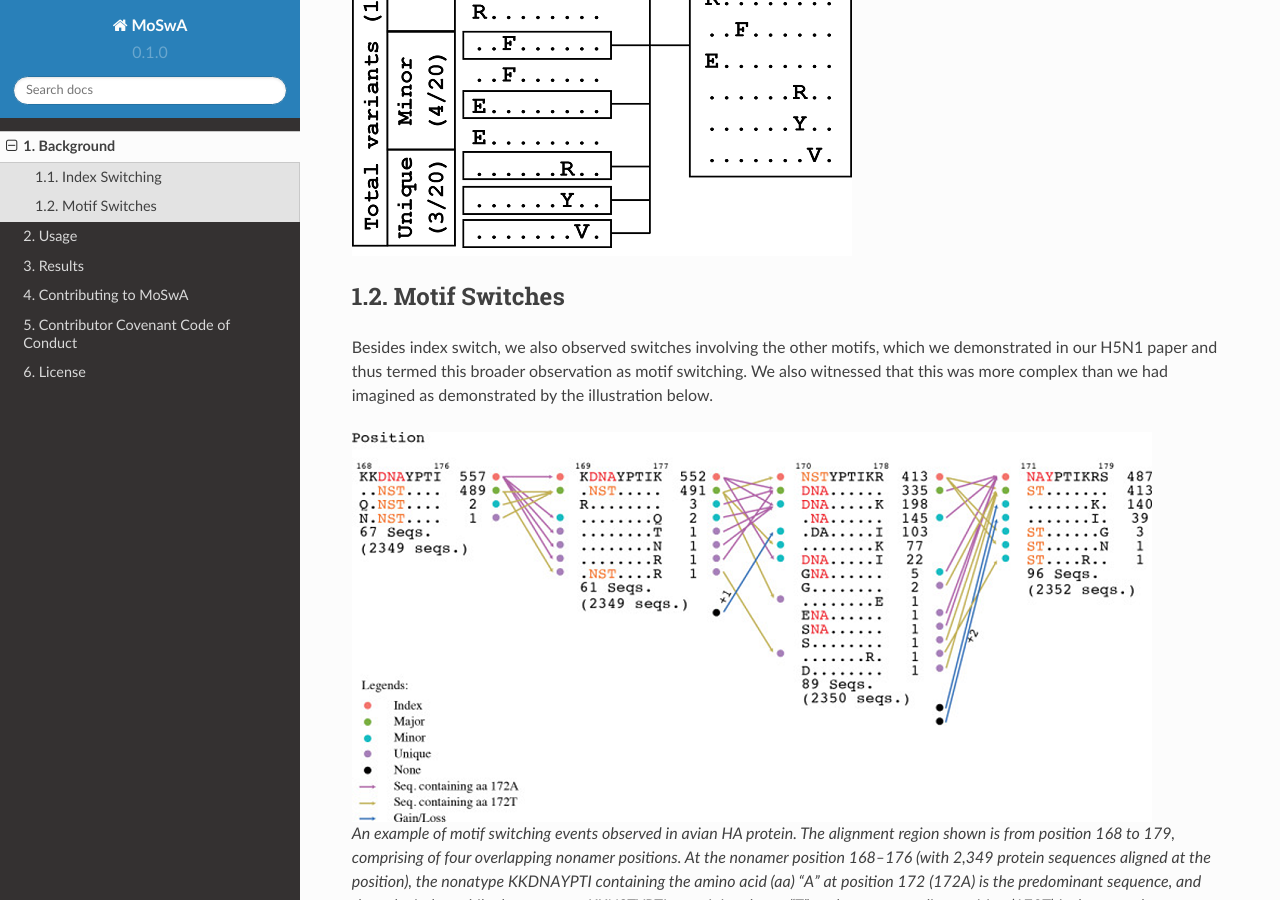
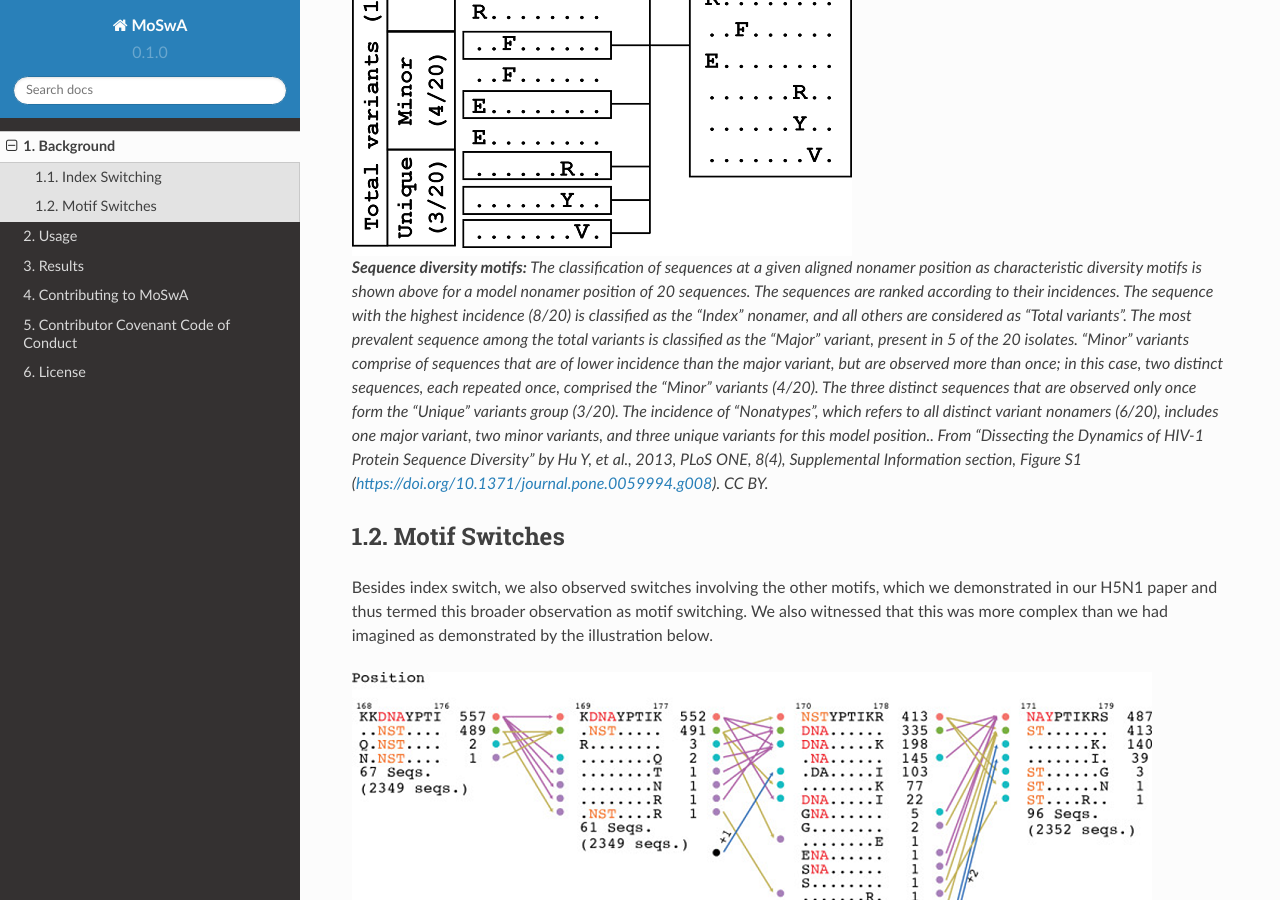
Before and after one commit to macelik/MoSwADocs, a Sphinx documentation site: the page built from docs/source/background.rst, in a window 1280 px wide and 900 px high, scrolled down 1914 px. Built offline with Sphinx 7.4.7 and the Read the Docs theme 2.0.0, drawn with Linux system fonts in a browser that asks for light colours; part of the change alters nothing that is shown.

```diff
--- a/docs/source/background.rst
+++ b/docs/source/background.rst
@@ -36,11 +36,7 @@ such as dominance switch between the major variant and the prevailing index. The
 
 .. figure:: figs/hadia-index.png
 
-    :class: float-left
-
  **Sequence diversity motifs:** The classification of sequences at a given aligned nonamer position as characteristic diversity motifs is shown above for a model nonamer position of 20 sequences. The sequences are ranked according to their incidences. The sequence with the highest incidence (8/20) is classified as the “Index” nonamer, and all others are considered as “Total variants”. The most prevalent sequence among the total variants is classified as the “Major” variant, present in 5 of the 20 isolates. “Minor” variants comprise of sequences that are of lower incidence than the major variant, but are observed more than once; in this case, two distinct sequences, each repeated once, comprised the “Minor” variants (4/20). The three distinct sequences that are observed only once form the “Unique” variants group (3/20). The incidence of “Nonatypes”, which refers to all distinct variant nonamers (6/20), includes one major variant, two minor variants, and three unique variants for this model position.. From "Dissecting the Dynamics of HIV-1 Protein Sequence Diversity" by Hu Y, et al., 2013, PLoS ONE, 8(4), Supplemental Information section, Figure S1 (https://doi.org/10.1371/journal.pone.0059994.g008). CC BY.
-
-.. rst-class::  clear-both
 
 Motif Switches
 --------------
```
